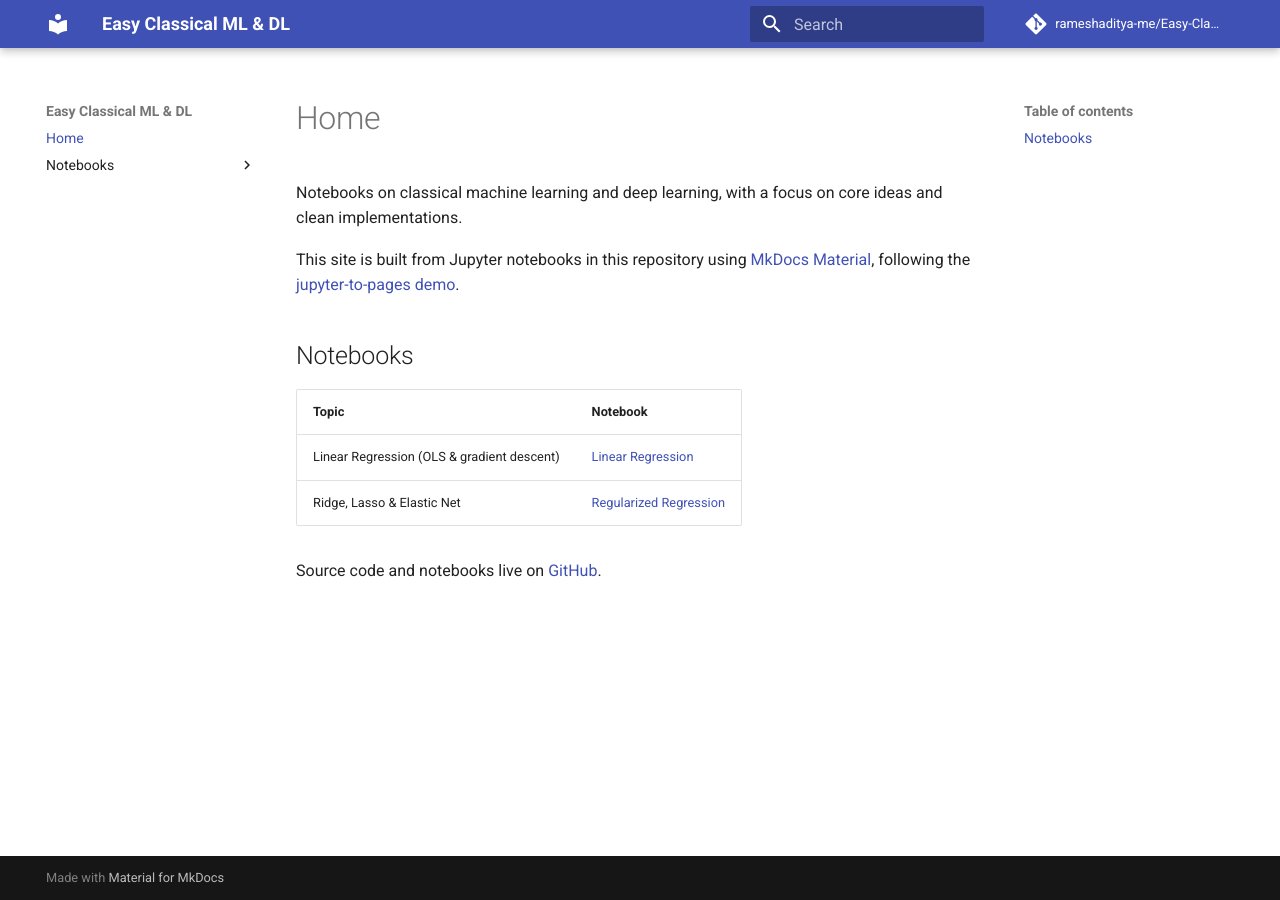
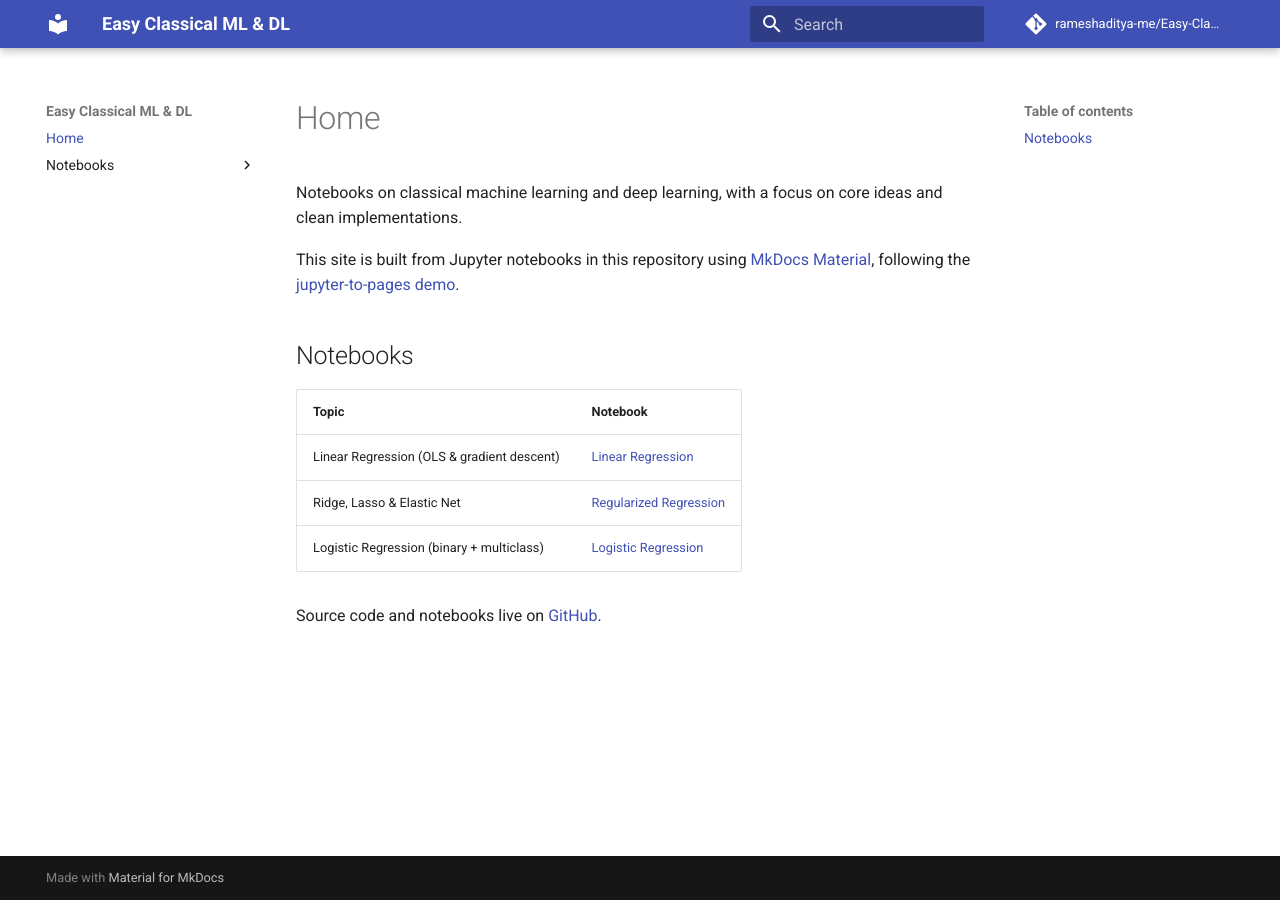
Before and after one commit to rameshaditya-me/Easy-Classical-ML-DL, an MkDocs documentation site: the page built from src/index.md, in a window 1280 px wide. Built offline with MkDocs 1.6.1 and Material for MkDocs 9.7.7, drawn with Linux system fonts in a browser that asks for light colours; comment, search, counter and statistics services are not loaded.

Commit message:
updated mkdocs

```diff
--- a/mkdocs.yml
+++ b/mkdocs.yml
@@ -22,3 +22,4 @@ nav:
   - Notebooks:
       - Linear Regression: notebooks/linear-regression/linear-regression.md
       - Regularized Regression: notebooks/regularized-regression/regression_regularized.md
+      - Logistic Regression: notebooks/logistic-regression/logistic_regression.md
--- a/src/index.md
+++ b/src/index.md
@@ -10,5 +10,6 @@ This site is built from Jupyter notebooks in this repository using [MkDocs Mater
 | --- | --- |
 | Linear Regression (OLS & gradient descent) | [Linear Regression](notebooks/linear-regression/linear-regression.md) |
 | Ridge, Lasso & Elastic Net | [Regularized Regression](notebooks/regularized-regression/regression_regularized.md) |
+| Logistic Regression (binary + multiclass) | [Logistic Regression](notebooks/logistic-regression/logistic_regression.md) |
 
 Source code and notebooks live on [GitHub](https://github.com/rameshaditya-me/Easy-Classical-ML-DL).
```
Also changed, not shown: README.md (+1 -1 lines).
